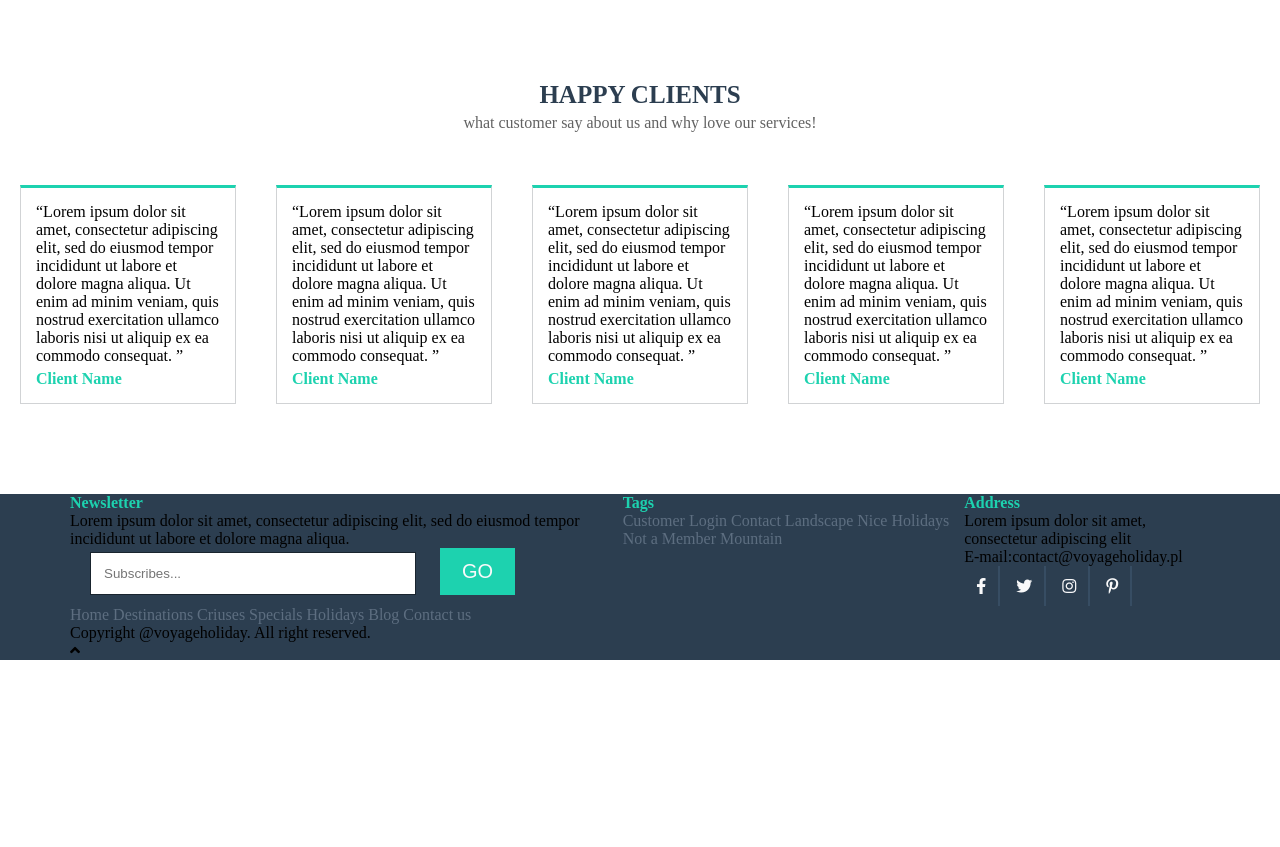
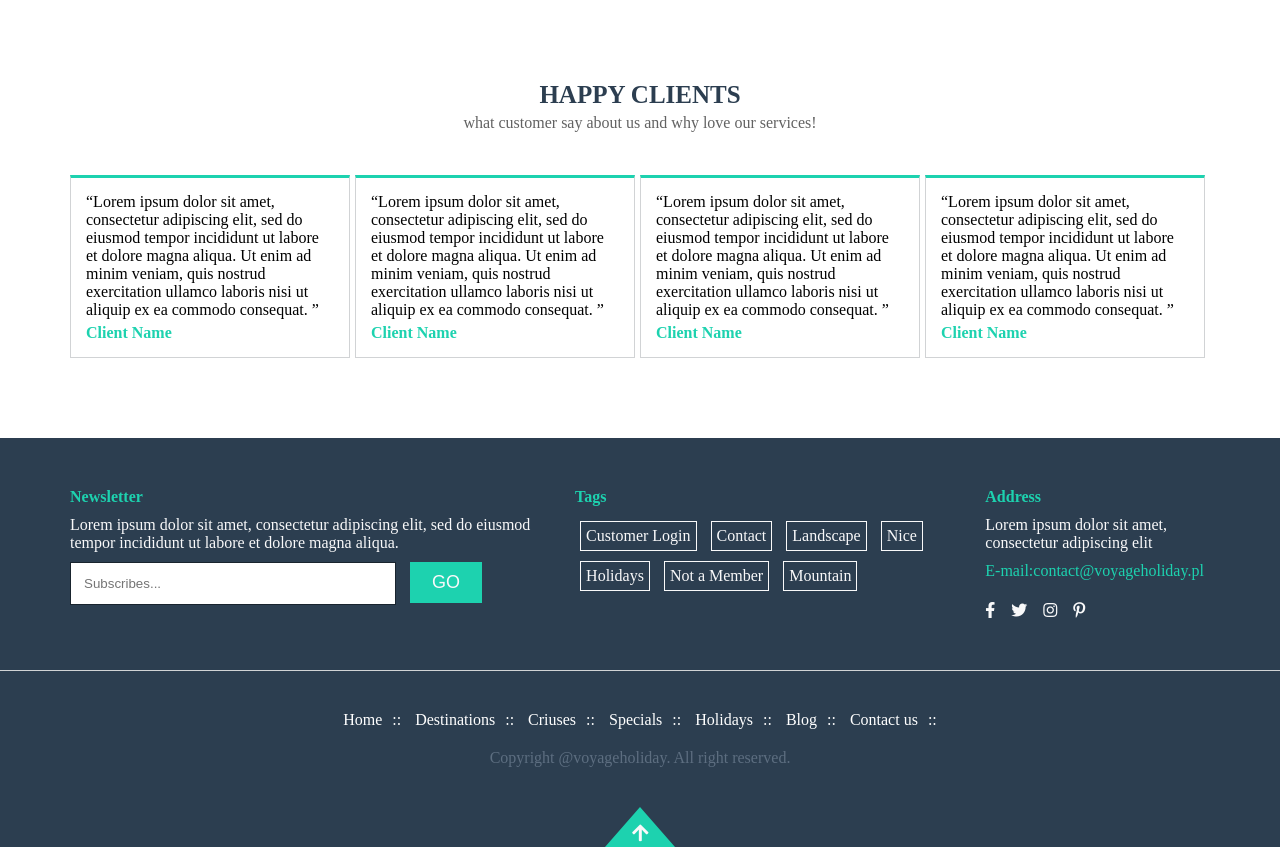
Before and after one commit to anpawdev/Travel_Project, a website: page index.html in a window 1280 px wide. Shown: the part 1697-2544 px from the top of the page. Before the commit the page ends 2357 px from the top, so only its background shows below. Drawn offline with Linux system fonts and the light colour scheme.

Commit message:
Add styles for footer

```diff
--- a/index.html
+++ b/index.html
@@ -116,17 +116,11 @@
         </div>
     </section>
     <section class="quotes">
-        <div class="container-fluid">
+        <div class="container">
             <h3 class="section-title">Happy clients</h3>
             <p class="section-subtitle">what customer say about us and why love our services!</p>
             <div class="quotes-wrapper">
                 <article class="quote">
-                    <blockquote>
-                        <q>Lorem ipsum dolor sit amet, consectetur adipiscing elit, sed do eiusmod tempor incididunt ut labore et dolore magna aliqua.
-                            Ut enim ad minim veniam, quis nostrud exercitation ullamco laboris nisi ut aliquip ex ea commodo consequat.
-                        </q>
-                        <footer>Client Name</footer>
-                    </blockquote>
                     <blockquote>
                         <q>Lorem ipsum dolor sit amet, consectetur adipiscing elit, sed do eiusmod tempor incididunt ut labore et dolore magna aliqua.
                             Ut enim ad minim veniam, quis nostrud exercitation ullamco laboris nisi ut aliquip ex ea commodo consequat.
@@ -156,8 +150,8 @@
         </div>
     </section>
     <footer class="footer">
-        <div class="container">
-            <div class="contact">
+        <div class="container-fluid">
+            <div class="contact container">
                 <div class="newsletter">
                     <h4>Newsletter</h4>
                     <p>Lorem ipsum dolor sit amet, consectetur adipiscing elit, sed do eiusmod tempor incididunt ut labore et dolore magna aliqua.</p>
@@ -179,7 +173,7 @@
                 <div class="address">
                     <h4>Address</h4>
                     <p>Lorem ipsum dolor sit amet, consectetur adipiscing elit</p>
-                    <p>E-mail:contact@voyageholiday.pl</p>
+                    <p class="address-email">E-mail:contact@voyageholiday.pl</p>
                     <div class="social-media">
                         <a href="#"><i class="fab fa-facebook-f"></i></a>
                         <a href="#"><i class="fab fa-twitter"></i></a>
@@ -198,10 +192,10 @@
                     <li class="list-item"><a href="#blog">Blog</a></li>
                     <li class="list-item"><a href="#blog">Contact us</a></li>
                 </ul>
-                <p>Copyright @voyageholiday. All right reserved.</p>
+                <p class="copyright">Copyright @voyageholiday. All right reserved.</p>
             </nav>
             <div class="back-to-home">
-                <i class="fas fa-angle-up"></i>
+                <i class="fas fa-arrow-up"></i>
             </div>
         </div>
     </footer>
--- a/sass/style.scss
+++ b/sass/style.scss
@@ -28,6 +28,8 @@ h3 {
 
 h4 {
     color: $color-heading;
+    margin-top: 50px;
+    padding-bottom: 10px;
 }
 
 a {
@@ -46,7 +48,7 @@ button {
     border: 2px solid $color-button;
     padding: 10px 20px;
     text-transform: uppercase;
-    font-size: 20px;
+    font-size: 18px;
     cursor: pointer;
 }
 
@@ -295,12 +297,13 @@ input {
 
     .quote {
         display: flex;
+        justify-content: space-around;
 
         blockquote {
             border: 1px solid $color-border;
             border-top: 3px solid $color-heading;
             padding: 15px;
-            margin: 10px 20px;
+            margin-right: 5px;
 
             footer {
                 color: $color-heading;
@@ -315,9 +318,90 @@ input {
 footer {
     background-color: $color-background;
     margin-top: 80px;
+    color: $color-text;
 
     .contact {
         display: flex;
-        justify-content: center;
+
+        .newsletter {
+
+            form {
+
+                input {
+                    margin: 10px 10px 10px 0;
+                }
+
+                button {
+                    padding: 8px 20px;
+                }
+            }
+        }
+
+       .tags {
+
+            a {
+                display: inline-block;
+                border: 1px solid $color-text;
+                padding: 5px;
+                margin: 5px;
+                color: $color-text;
+            }
+       }
+
+       .address {
+
+           &-email {
+               color: $color-heading;
+               margin-bottom: 10px;
+               padding-top: 10px;
+           }
+       }
+
+       .social-media {
+            [class*="fab"] {
+                border: none;
+                padding-left: 0;
+            }
+       }
+    }
+
+    .footer-navigation {
+        border-top: 1px solid $color-border;
+        margin-top: 40px;
+        text-align: center;
+
+        &-links {
+            margin: 40px 20px 20px;
+
+            a {
+                color: $color-main;
+                padding: 10px 5px;
+            }
+
+            a::after {
+                content: "::";
+                margin-left: 10px;
+            }
+        }
+
+        .copyright {
+            color: #5d6e80;
+        }
+    }
+
+    .back-to-home {
+        font-size: 19px;
+        width: 0;
+	    height: 0;
+	    border-left: 35px solid transparent;
+	    border-right: 35px solid transparent;
+	    border-bottom: 40px solid $color-button;
+        margin: 40px auto 0;
+
+        .fas {
+            position: relative;
+            top: 16px;
+            right: 8px;
+        }
     }
 }
```
Also changed, not shown: css/style.css, css/style.prefixed.css.
